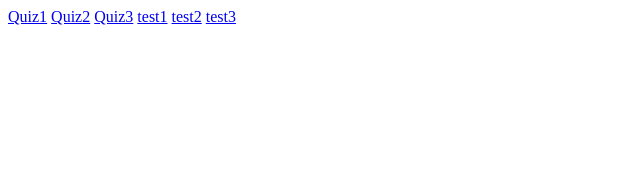
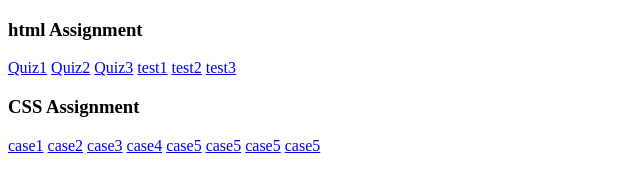
Before and after one commit to ngoducphi12761/ngoducphi12761.github.io, a plain HTML site: page index.html in a window 1280 px wide. Shown: the whole page, without its empty margins (0-640 px from the left). Drawn offline with Linux system fonts and the light colour scheme.

Commit message:
push index

```diff
--- a/index.html
+++ b/index.html
@@ -6,11 +6,26 @@
         <title>Document</title>
     </head>
     <body>
+        <div>
+            <h3>html Assignment</h3>
             <a href="quiz1/quiz1.html">Quiz1</a>
             <a href="quiz2/quiz2.html">Quiz2</a>
             <a href="quiz3/quiz3.html">Quiz3</a>
             <a href="Test1/test1.html"> test1</a>
             <a href="Test2/test2.html"> test2</a>
             <a href="Test3/test3.html"> test3</a>
+        </div>
+
+        <div>
+            <h3>CSS Assignment</h3>
+            <a href="Css/inClassExercises/ex1.html"> case1</a>
+            <a href="Css/inClassExercises/ex2_css.html"> case2</a>
+            <a href="Css/inClassExercises/ex3_css.html"> case3</a>
+            <a href="Css/inClassExercises/ex4_css.html"> case4</a>
+            <a href="Css/inClassExercises/floatExample.html"> case5</a>
+            <a href="Css/inClassExercises/position.html"> case5</a>
+            <a href="Css/inClassExercises/responsiveImage.html"> case5</a>
+            <a href="Css/inClassExercises/roundImage.html"> case5</a>
+        </div>
     </body>
 </html>
```
Lines whose indentation alone changed are shown as unchanged.
